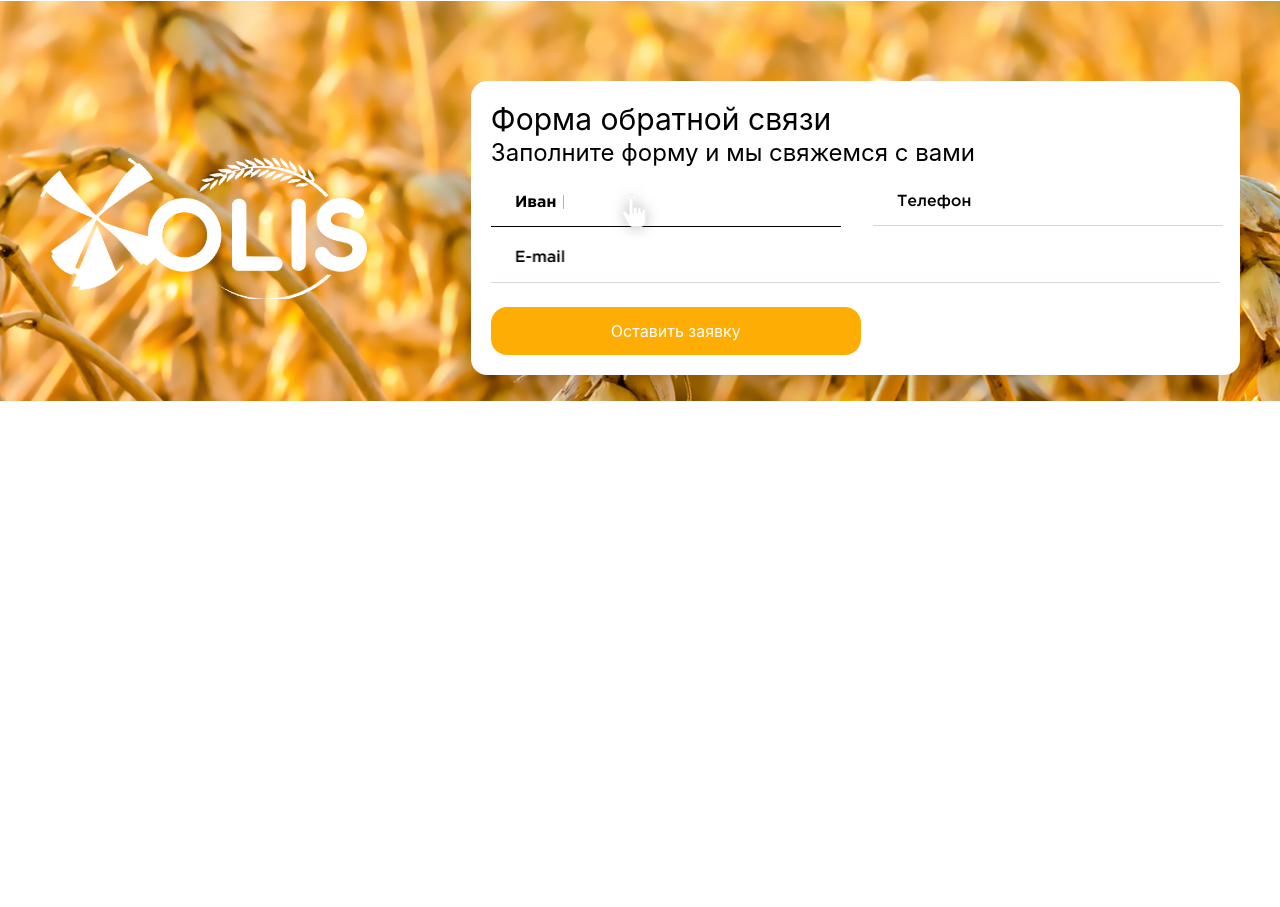
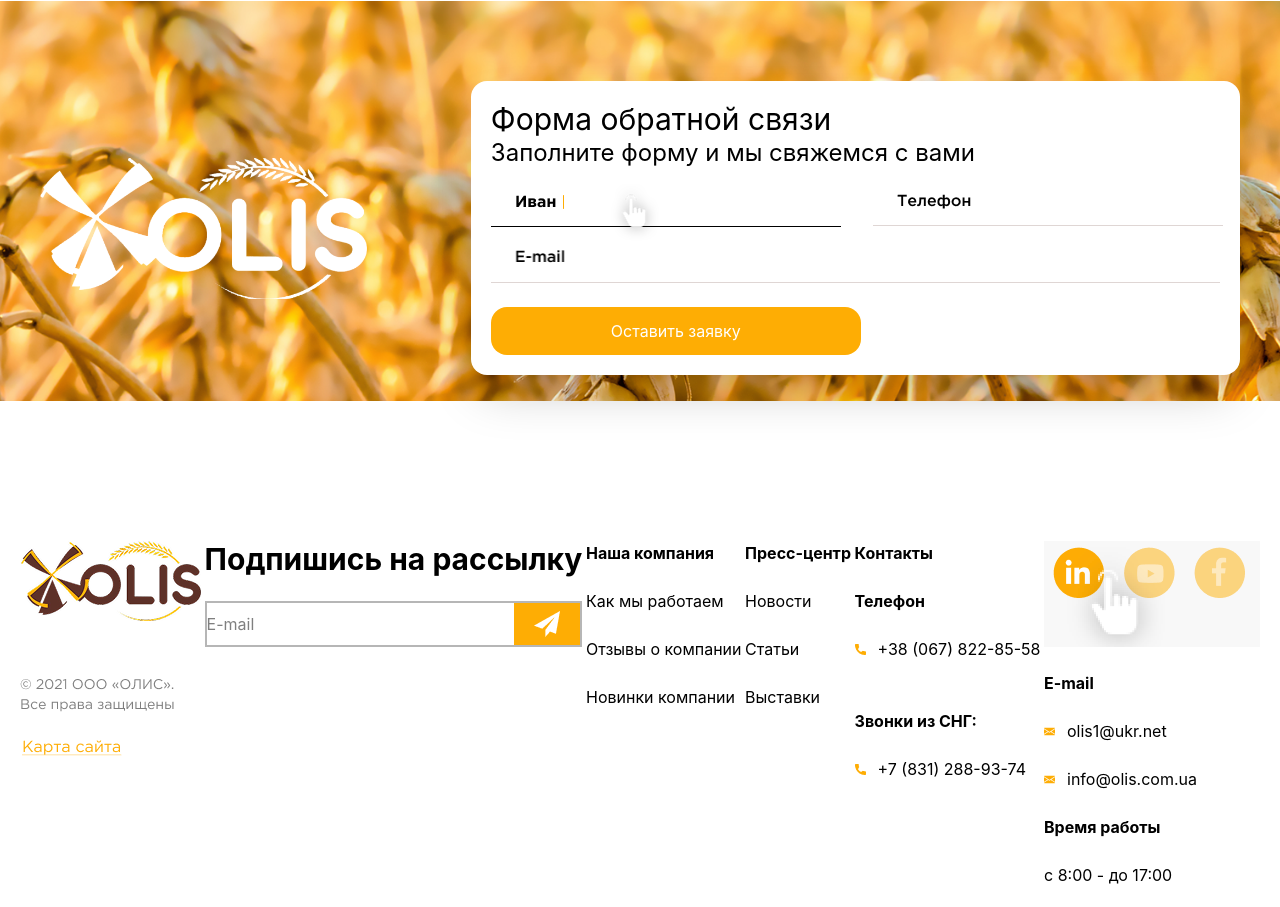
Before and after one commit to mukammalex/home.02.06.26, a website: page src/index3.html in a window 1280 px wide. Shown: the part 2749-3656 px from the top of the page. Before the commit the page ends 3150 px from the top, so only its background shows below. Drawn offline with nearby package versions, Linux system fonts and the light colour scheme; files that its build step writes are made by us from their sources.

Commit message:
Finished section Footer,desktop and mobiled

```diff
--- a/src/index3.html
+++ b/src/index3.html
@@ -208,5 +208,73 @@
         </section>
 </main>
 
+
+
+
+
+<footer class="max-w-400 m-auto p-5 mt-30">
+
+        <div class="lg:flex lg:justify-between">
+
+
+            <div>
+                <img src="./img/Group 129muka.png" alt="">
+            </div>
+
+            <div>
+                <h2 class="font-bold text-3xl">Подпишись на рассылку</h2>
+                <br>
+                <div class=" border-2 border-[#7778] flex justify-between"><input type="email" placeholder="E-mail"> <button class="bg-[#FEAD04] flex justify-end px-5 py-2"><img src="./img/send (2) 1muka.png" alt=""></button></div>
+            </div>
+
+            <div class="mt-20 lg:mt-0 ">
+                <h2 class="font-bold">Наша компания</h2>
+                <br>
+                <p>Как мы работаем</p>
+                <br>
+                <p>Отзывы о компании</p>
+                <br>
+                <p>Новинки компании</p>
+            </div>
+
+            <div class="mt-20 lg:mt-0">
+                <h2 class="font-bold">Пресс-центр</h2>
+                <br>
+                <p>Новости</p>
+                <br>
+                <p>Статьи</p>
+                <br>
+                <p>Выставки</p>
+            </div>
+
+            <div class="mt-20 lg:mt-0" >
+                <h2 class="font-bold">Контакты</h2>
+                <br>
+                <p class="font-bold">Телефон</p>
+                <br>
+                <p class="flex items-center gap-3"><img src="./img/Vector-5teltel.png" alt="">+38 (067) 822-85-58</p>
+                <br>
+                <br>
+                <p class="font-bold">Звонки из СНГ:</p>
+                <br>
+                <p class="flex items-center gap-3"> <img src="./img/Vector-5teltel.png" alt="">+7 (831) 288-93-74</p>
+            </div>
+
+            <div class="mt-20 lg:mt-0">
+                <img src="./img/Снимок экрана — 2026-07-02 в 04.10.21.png" alt="">
+                <br>
+                <p class="font-bold">E-mail</p>
+                <br>
+                <p class="flex items-center gap-3"><img src="./img/email (24) 1mukaa.png" alt="">olis1@ukr.net</p>
+                <br>
+                <p class="flex items-center gap-3"><img src="./img/email (24) 1mukaa.png" alt="">info@olis.com.ua</p>
+                <br>
+                <p class="font-bold">Время работы</p>
+                <br>
+                <p>с 8:00 - до 17:00</p>
+            </div>
+        </div>
+
+    </footer>
 </body>
 </html>
```
